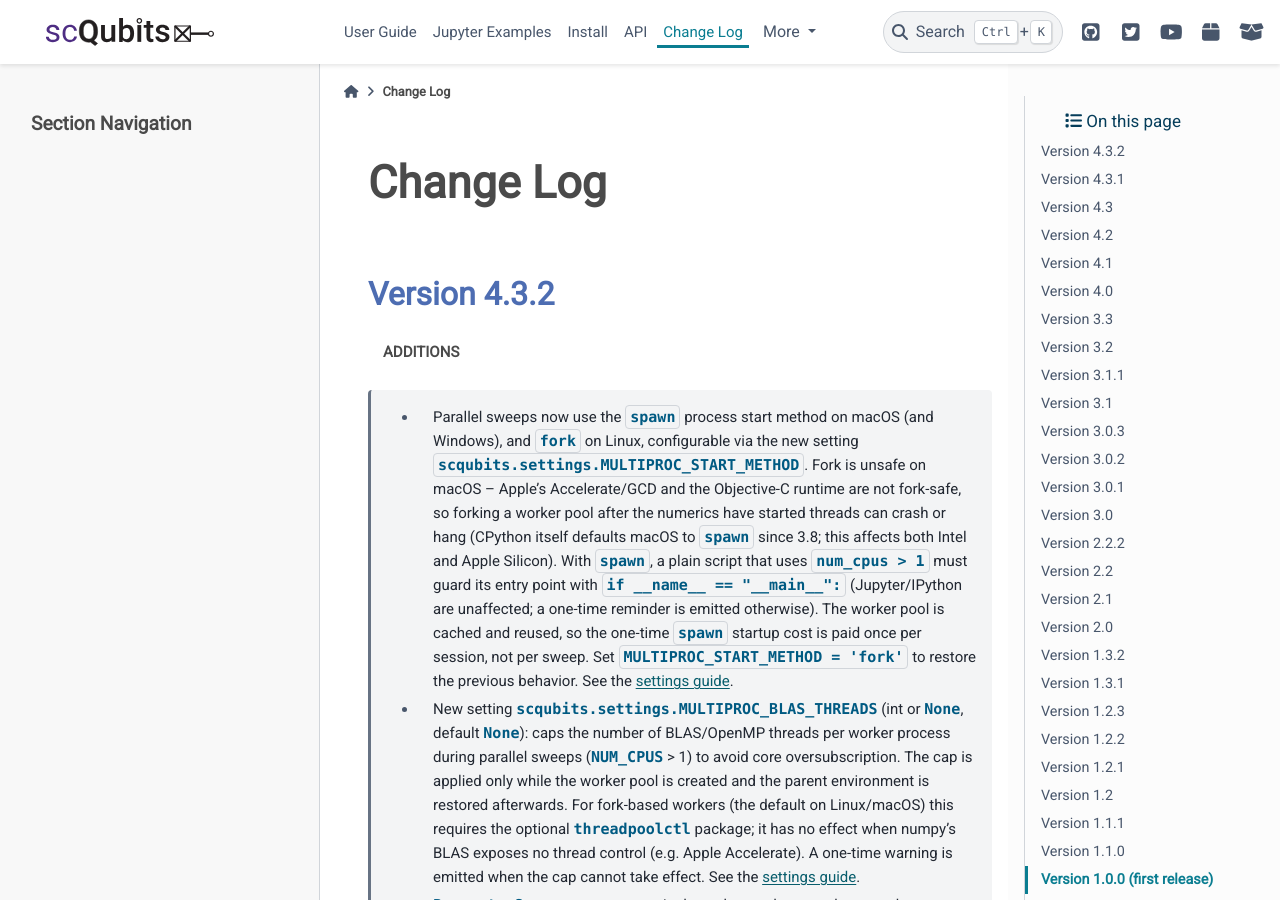
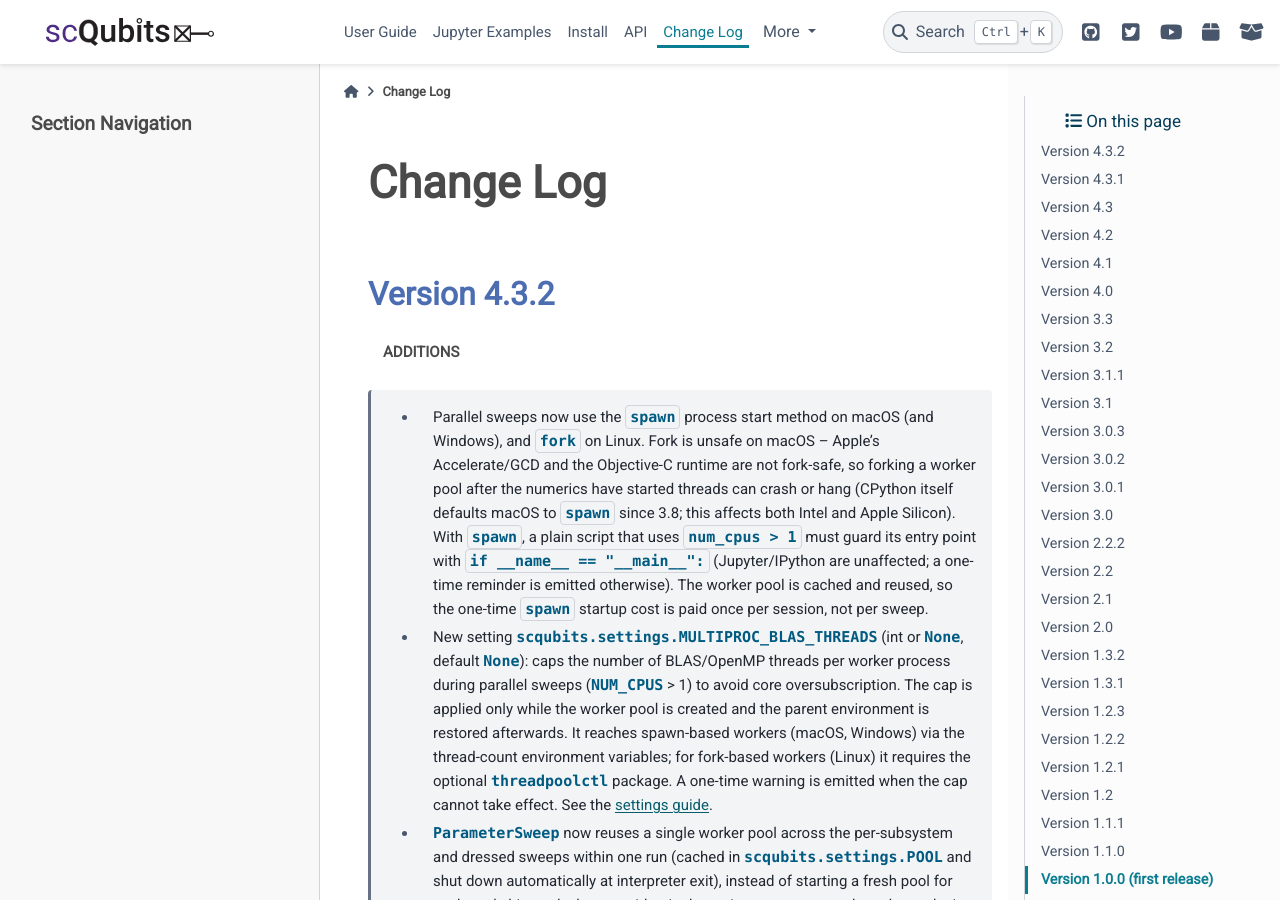
Before and after one commit to scqubits/scqubits-doc, a Sphinx documentation site: the page built from docs/source/changelog.rst, in a window 1280 px wide and 900 px high. Built offline with Sphinx 7.4.7 and the PyData theme 0.15.4, drawn with Linux system fonts in a browser that asks for light colours; pages that are not in the unit, such as notebooks, are missing from menus.

Commit message:
docs(parallel): drop MULTIPROC_START_METHOD; start method is platform-determined
The start method is no longer a public setting (fork on Linux, spawn on
macOS/Windows is the only safe choice per platform). Remove the settings
row, rewrite the parallel-guide section to present it as platform-
determined rather than configurable, delete the override code cell, and
fix the stale "macOS forks" bullet in the BLAS-cap section.

```diff
--- a/docs/source/changelog.rst
+++ b/docs/source/changelog.rst
@@ -13,31 +13,28 @@ Version 4.3.2
 **ADDITIONS**
 
     - Parallel sweeps now use the ``spawn`` process start method on
-      macOS (and Windows), and ``fork`` on Linux, configurable via the
-      new setting ``scqubits.settings.MULTIPROC_START_METHOD``. Fork is
-      unsafe on macOS -- Apple's Accelerate/GCD and the Objective-C
-      runtime are not fork-safe, so forking a worker pool after the
-      numerics have started threads can crash or hang (CPython itself
-      defaults macOS to ``spawn`` since 3.8; this affects both Intel and
-      Apple Silicon). With ``spawn``, a plain script that uses
-      ``num_cpus > 1`` must guard its entry point with
-      ``if __name__ == "__main__":`` (Jupyter/IPython are unaffected; a
-      one-time reminder is emitted otherwise). The worker pool is cached
-      and reused, so the one-time ``spawn`` startup cost is paid once per
-      session, not per sweep. Set ``MULTIPROC_START_METHOD = 'fork'`` to
-      restore the previous behavior. See the
-      :ref:`settings guide <guide-settings>`.
+      macOS (and Windows), and ``fork`` on Linux. Fork is unsafe on
+      macOS -- Apple's Accelerate/GCD and the Objective-C runtime are
+      not fork-safe, so forking a worker pool after the numerics have
+      started threads can crash or hang (CPython itself defaults macOS
+      to ``spawn`` since 3.8; this affects both Intel and Apple
+      Silicon). With ``spawn``, a plain script that uses ``num_cpus >
+      1`` must guard its entry point with ``if __name__ ==
+      "__main__":`` (Jupyter/IPython are unaffected; a one-time
+      reminder is emitted otherwise). The worker pool is cached and
+      reused, so the one-time ``spawn`` startup cost is paid once per
+      session, not per sweep.
 
     - New setting `scqubits.settings.MULTIPROC_BLAS_THREADS` (int or
       `None`, default `None`): caps the number of BLAS/OpenMP threads
       per worker process during parallel sweeps (`NUM_CPUS` > 1) to
       avoid core oversubscription. The cap is applied only while the
       worker pool is created and the parent environment is restored
-      afterwards. For fork-based workers (the default on Linux/macOS)
-      this requires the optional `threadpoolctl` package; it has no
-      effect when numpy's BLAS exposes no thread control (e.g. Apple
-      Accelerate). A one-time warning is emitted when the cap cannot
-      take effect. See the :ref:`settings guide <guide-settings>`.
+      afterwards. It reaches spawn-based workers (macOS, Windows) via
+      the thread-count environment variables; for fork-based workers
+      (Linux) it requires the optional `threadpoolctl` package. A
+      one-time warning is emitted when the cap cannot take effect. See
+      the :ref:`settings guide <guide-settings>`.
     - `ParameterSweep` now reuses a single worker pool across the
       per-subsystem and dressed sweeps within one run (cached in
       `scqubits.settings.POOL` and shut down automatically at
--- a/docs/source/guide/settings/guide-settings.rst
+++ b/docs/source/guide/settings/guide-settings.rst
@@ -32,10 +32,6 @@ scqubits has a few internal parameters that can be changed by the user:
 +------------------------------+------------------------------+-------------------------------------------------------------------+
 | ``MULTIPROC``                | `str`                        | 'pathos' (default) or 'multiprocessing'                           |
 +------------------------------+------------------------------+-------------------------------------------------------------------+
-| ``MULTIPROC_START_METHOD``   | str or None (default: None)  | Worker-process start method: None (platform default), 'fork',     |
-|                              |                              | 'spawn', or 'forkserver'. Default is 'fork' on Linux and          |
-|                              |                              | 'spawn' on macOS/Windows (fork is unsafe on macOS).               |
-+------------------------------+------------------------------+-------------------------------------------------------------------+
 | ``NUM_CPUS``                 | int                          | Number of cores to be used in parallelization (default: 1)        |
 +------------------------------+------------------------------+-------------------------------------------------------------------+
 | ``MULTIPROC_BLAS_THREADS``   | int or None (default: None)  | Cap BLAS/OpenMP threads per worker process during parallel sweeps |
```
Also changed, not shown: docs/source/guide/settings/ipynb/parallel.ipynb.
